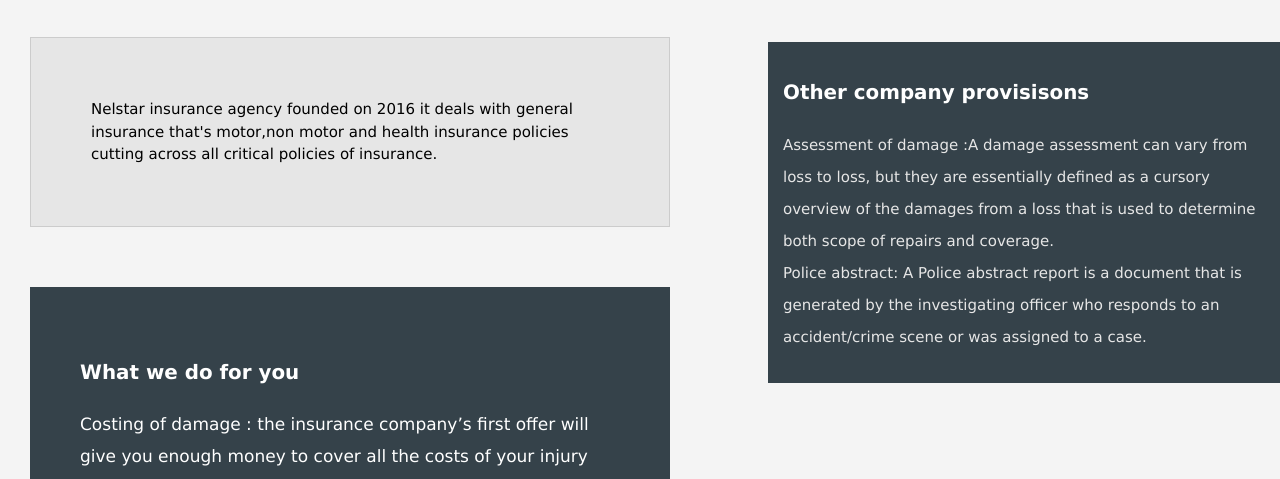
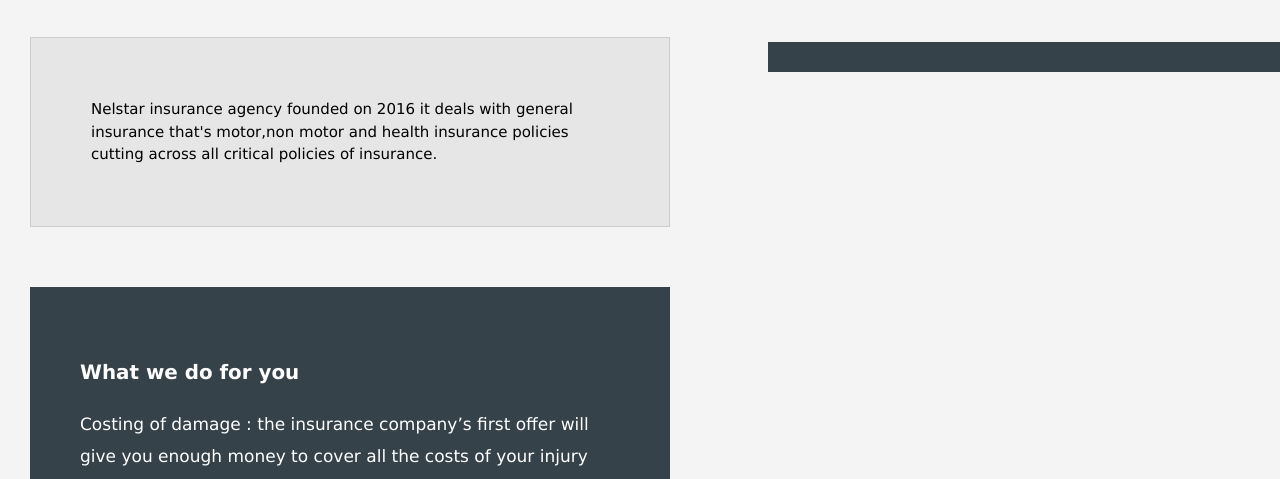
Before and after one commit to Nelson-ku/insurance, a plain HTML site: page About.html in a window 1280 px wide. Shown: the part 317-796 px from the top of the page. Drawn offline with Linux system fonts and the light colour scheme.

Commit message:
Update About.html

```diff
--- a/About.html
+++ b/About.html
@@ -59,7 +59,7 @@
     </article>
     <aside id="sidebar">
         <div class ="dark">
-        <h3>Other company provisisons</h3>
+       <!-- <h3>Other company provisisons</h3>
 
         <p>
             Assessment of damage :A damage assessment
@@ -73,7 +73,7 @@
               an accident/crime scene or was assigned to a case.<br>
 
 
-        </p>
+        </p>-->
         </div>
 
 
```
